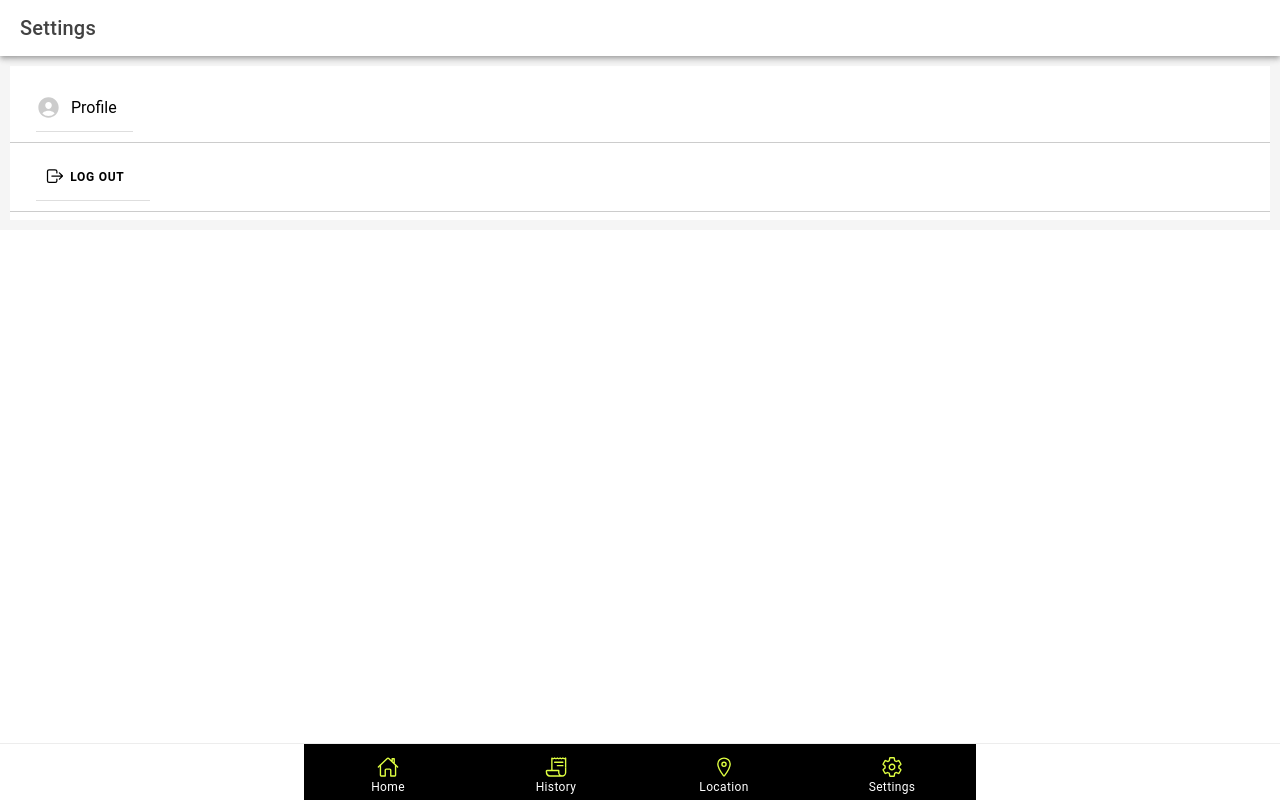
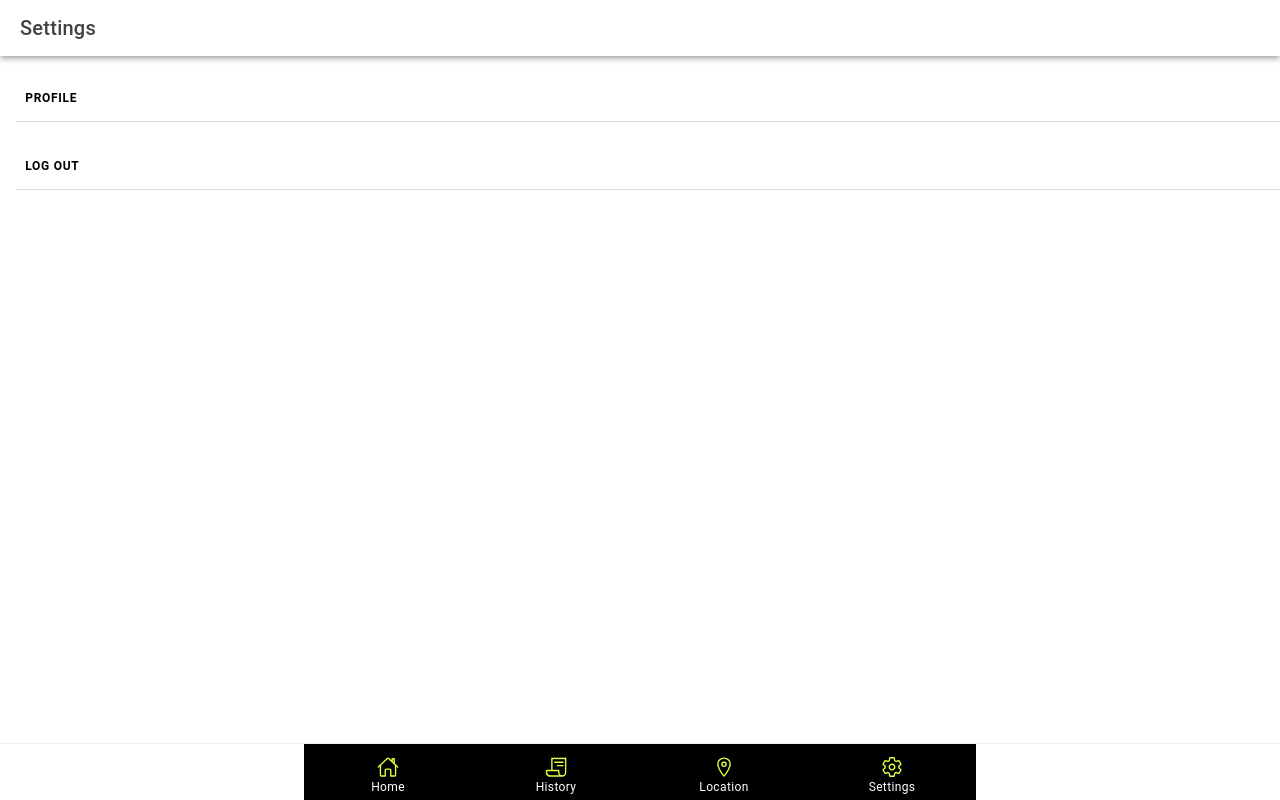
Before and after one commit to NASTAFTechnologies/Drive-Application, a React (Create React App) app: page /menu/setting in a window 1280 px wide. Built offline with nearby package versions, Linux system fonts and the light colour scheme; sample sign-in values are in the browser's storage.

Commit message:
Update for Profile page

```diff
--- a/src/components/History/History.css
+++ b/src/components/History/History.css
@@ -1,7 +1,7 @@
 .table-container {
     width: 100%;
     overflow-x: auto;
-    margin-top: 10px;
+    margin-top: 20px;
     border-radius: 10px;
     box-shadow: rgba(0, 0, 0, 0.12) 0px 4px 16px;
   }
--- a/src/components/Settings/Setting.css
+++ b/src/components/Settings/Setting.css
@@ -1,50 +1,11 @@
-.list {
-  background-color: #f5f5f5;
-  padding: 10px;
+.list-item {
+  padding: 10px 0px;
 }
 
-.list-item {
-  display: flex;
-  align-items: center;
-  padding: 10px;
-  border-bottom: 1px solid #ccc;
-}
-
-.list-item:hover {
-  background-color: #e0e0e0;
-}
-
-.option {
-  display: flex;
-  align-items: center;
-}
-
-.logout-btn {
+.List {
+  text-transform: uppercase;
   display: flex;
   align-items: center;
   color: #000;
   font-weight: bold;
 }
-
-.logout-btn:hover {
-  color: #333;
-}
-
-.logout-icon {
-  margin-right: 5px;
-}
-
-.list-item-label {
-  display: flex;
-  align-items: center;
-}
-
-.logout-icon .icon {
-  font-size: 20px;
-}
-.list-item-label .icon {
-  margin-right: 10px;
-  font-size: 25px;
-  color: #ccc;
-  /* Change this value to your desired color */
-}
--- a/src/components/Settings/Settings.tsx
+++ b/src/components/Settings/Settings.tsx
@@ -29,20 +29,16 @@ const Settings: React.FC = () => {
       <IonContent>
         <div className="list">
           <IonList>
-            <div className="list-item option" onClick={() => history.push('/menu/settings/profile')}>
+            <div className="list-item" onClick={() => history.push('/menu/settings/profile')}>
               <IonItem>
-                <div className="list-item-label">
-                  <IonIcon className="icon" icon={personCircle} />
+                <IonButton fill="clear" className="List">
                   <IonLabel className='label'>Profile</IonLabel>
-                </div>
+                </IonButton>
               </IonItem>
             </div>
             <div className="list-item" onClick={handleLogout}>
               <IonItem>
-                <IonButton fill="clear" className="logout-btn">
-                  <div className="logout-icon">
-                    <IonIcon className="icon" icon={logOutOutline} />
-                  </div>
+                <IonButton fill="clear" className="List">
                   <IonLabel className='label'>Log Out</IonLabel>
                 </IonButton>
               </IonItem>
```
